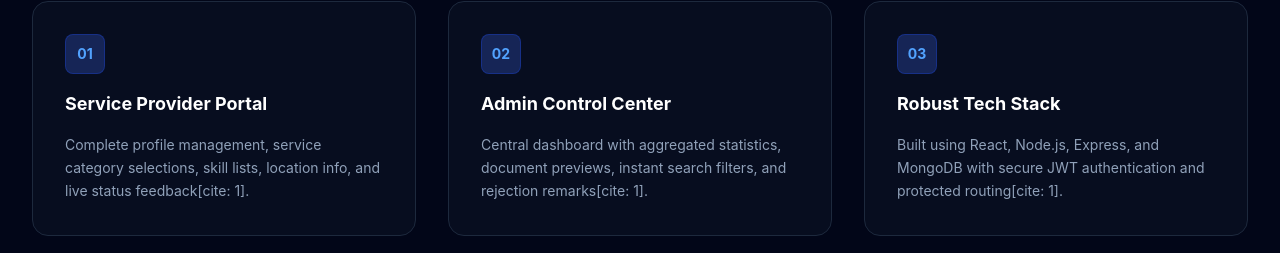
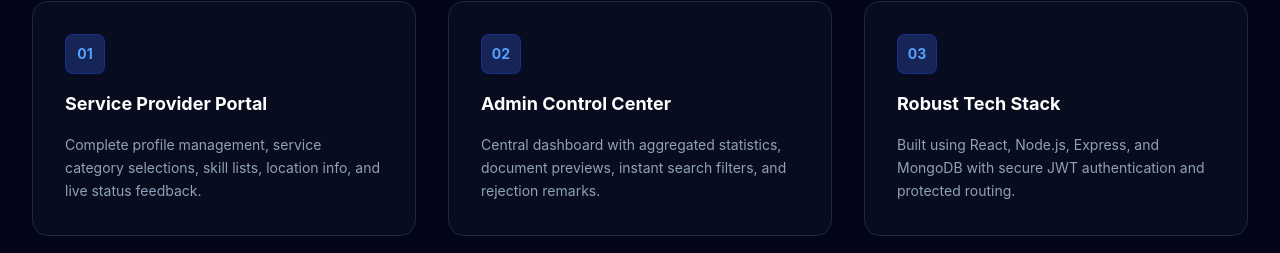
Before and after one commit to Code-Akhilsai/ProVera, a React (Vite) app in the folder frontend/: page / in a window 1280 px wide. Shown: the part 2128-2381 px from the top of the page. Built offline with nearby package versions, Linux system fonts and the light colour scheme.

Commit message:
Remove citations from Home page descriptions

```diff
--- a/frontend/src/Pages/Home.jsx
+++ b/frontend/src/Pages/Home.jsx
@@ -432,7 +432,7 @@ export default function Home() {
               </h4>
               <p className="text-sm text-slate-400 leading-relaxed">
                 Complete profile management, service category selections, skill
-                lists, location info, and live status feedback[cite: 1].
+                lists, location info, and live status feedback.
               </p>
             </div>
 
@@ -445,7 +445,7 @@ export default function Home() {
               </h4>
               <p className="text-sm text-slate-400 leading-relaxed">
                 Central dashboard with aggregated statistics, document previews,
-                instant search filters, and rejection remarks[cite: 1].
+                instant search filters, and rejection remarks.
               </p>
             </div>
 
@@ -458,7 +458,7 @@ export default function Home() {
               </h4>
               <p className="text-sm text-slate-400 leading-relaxed">
                 Built using React, Node.js, Express, and MongoDB with secure JWT
-                authentication and protected routing[cite: 1].
+                authentication and protected routing.
               </p>
             </div>
           </div>
```
